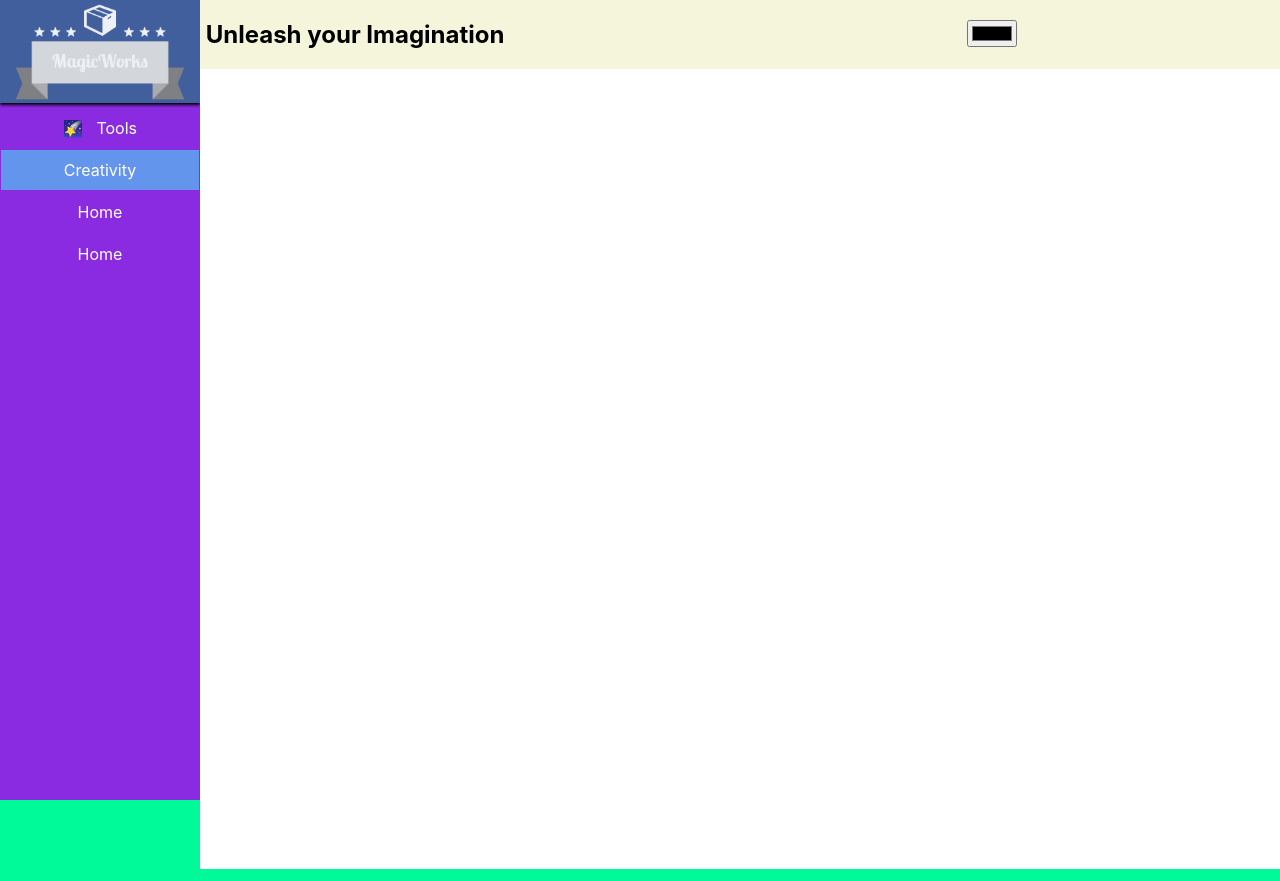
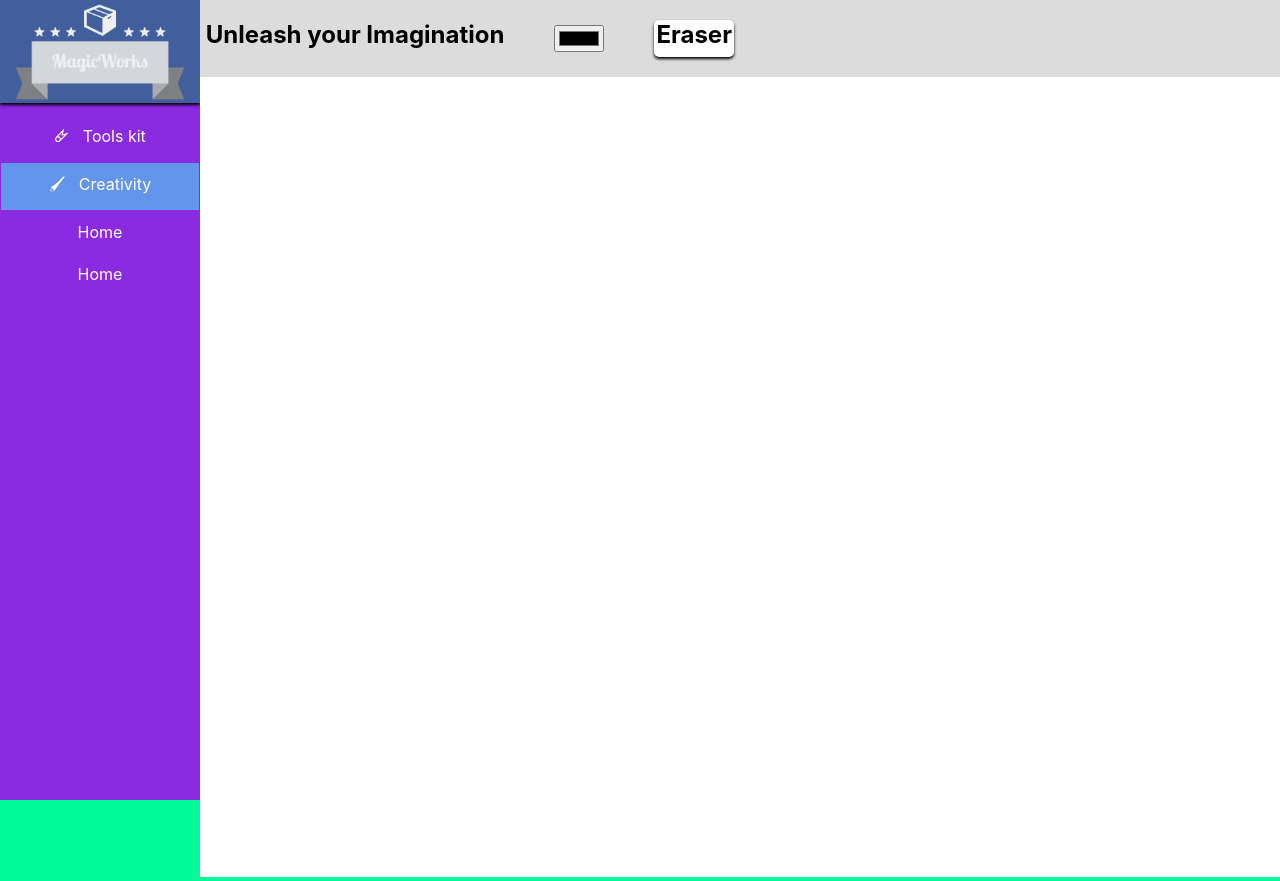
Before and after one commit to hashimreja/magicworks, a React (Create React App) app: page /creative in a window 1280 px wide. Shown: the top 881 px of the page. Built offline with nearby package versions, Linux system fonts and the light colour scheme.

Commit message:
added painting and icons

```diff
--- a/src/components/Drawing/Drawing.jsx
+++ b/src/components/Drawing/Drawing.jsx
@@ -4,13 +4,14 @@ import Aux from '../../hoc/Auxillary/Auxillary';
 
 class Drawing extends React.Component {
     state = {
-        value : null
+        value : null,
+        pen : false
     }
-    componentWillMount = () => {
-        window.addEventListener('load', () => {
+    componentDidMount = () => {
             //selecting the element
-            const canvas = document.querySelector("#canvas");
-            const ctx = canvas.getContext("2d")
+            console.log('loading')
+            const canvas = this.refs.canvas;
+            const ctx = canvas.getContext("2d");
             //resizing
             canvas.width = window.innerWidth;
             canvas.height = window.innerHeight;
@@ -28,6 +29,8 @@ class Drawing extends React.Component {
                 var rect = canvas.getBoundingClientRect();
                 var x = (e.clientX - rect.left) / (rect.right - rect.left) * canvas.width;
                 var y = (e.clientY - rect.top) / (rect.bottom - rect.top) * canvas.height;
+                if(this.state.pen){
+                ctx.globalCompositeOperation="source-over";
                 ctx.lineWidth = "7";
                 ctx.lineCap = "round";
                 ctx.strokeStyle = this.state.value;
@@ -35,16 +38,23 @@ class Drawing extends React.Component {
                 ctx.stroke();
                 ctx.beginPath();
                 ctx.moveTo(x, y)
+                }else{
+                    ctx.globalCompositeOperation="destination-out";
+                    ctx.arc(x,y,8,0,Math.PI*2,false);
+                    ctx.fill();
+                }
             }
             canvas.addEventListener("mousedown", startPainting);
             canvas.addEventListener("mouseup", stopPainting);
             canvas.addEventListener("mousemove", paint);
-        })
     }
     colorHandler = (e) => {
         this.setState({
             value : e.target.value
         })
+    }
+    eraserHandler = () => {
+        this.setState({pen : !this.state.pen})
     }
     render() {
         return (
@@ -52,11 +62,11 @@ class Drawing extends React.Component {
                 <div>
                     <div className={styles.Color}>
                     <h2>&nbsp;Unleash your Imagination</h2>
-                    <input type="color" onInput={this.colorHandler}/>
+                    <input type="color" onInput={this.colorHandler} onClick={this.eraserHandler}/>
+                    <h2 className={styles.Eraser} onClick={this.eraserHandler}>Eraser</h2>
                     </div>
-                    <canvas id="canvas" className={styles.Canvas}></canvas>
+                    <canvas ref="canvas"width={1920} height={1920} className={styles.Canvas}></canvas>
                 </div>
-
             </Aux>
         )
     }
--- a/src/components/Drawing/Drawing.module.css
+++ b/src/components/Drawing/Drawing.module.css
@@ -1,16 +1,24 @@
+
 .Canvas{
-    /* display: block; */
-    /* object-fit: contain; */
-    background-color: white;
+background-color: white;
 }
 .Color{
     display: flex;
-    background-color: beige;
-    justify-content: center;
+    background-color: gainsboro;
+    /* justify-content: center; */
 }
 .Color input{
-    margin: 20px auto;
+    margin: 25px 50px;
+    color: red;
 }
 .Color h2{
     text-align: center;
 }
+.Eraser{
+    color: black;
+    background-color: white;
+    border-radius: 5px;
+    padding: 0px 2px;
+    box-shadow: 0px 2px 3px;
+    cursor: pointer;
+}
--- a/src/components/Navigation/Sidenav/Sidenav.jsx
+++ b/src/components/Navigation/Sidenav/Sidenav.jsx
@@ -9,8 +9,8 @@ const Sidenav = () => {
             <div className={styles.Sidenav}>
             <img className={styles.Logo} src={Logo} alt="Logo"/>
                 <div className={styles.Options}>
-                    <li><NavLink activeClassName={styles.ActiveLink} className={styles.Link} to='/tools'>&#127776; &nbsp; Tools</NavLink></li>
-                    <li><NavLink className={styles.Link} activeClassName={styles.ActiveLink} to='/creative'>Creativity</NavLink></li>
+                    <li><NavLink activeClassName={styles.ActiveLink} className={styles.Link} to='/tools'>&#128824; &nbsp; Tools kit</NavLink></li>
+                    <li><NavLink className={styles.Link} activeClassName={styles.ActiveLink} to='/creative'>&#128396; &nbsp; Creativity</NavLink></li>
                     <li><NavLink className={styles.Link} activeClassName={styles.ActiveLink} to='/home1'>Home</NavLink></li>
                     <li><NavLink className={styles.Link} activeClassName={styles.ActiveLink} to='/home2'>Home</NavLink></li>
                 </div>
```
Also changed, not shown: 1 other file (tests, documents, lock files or other folders).
